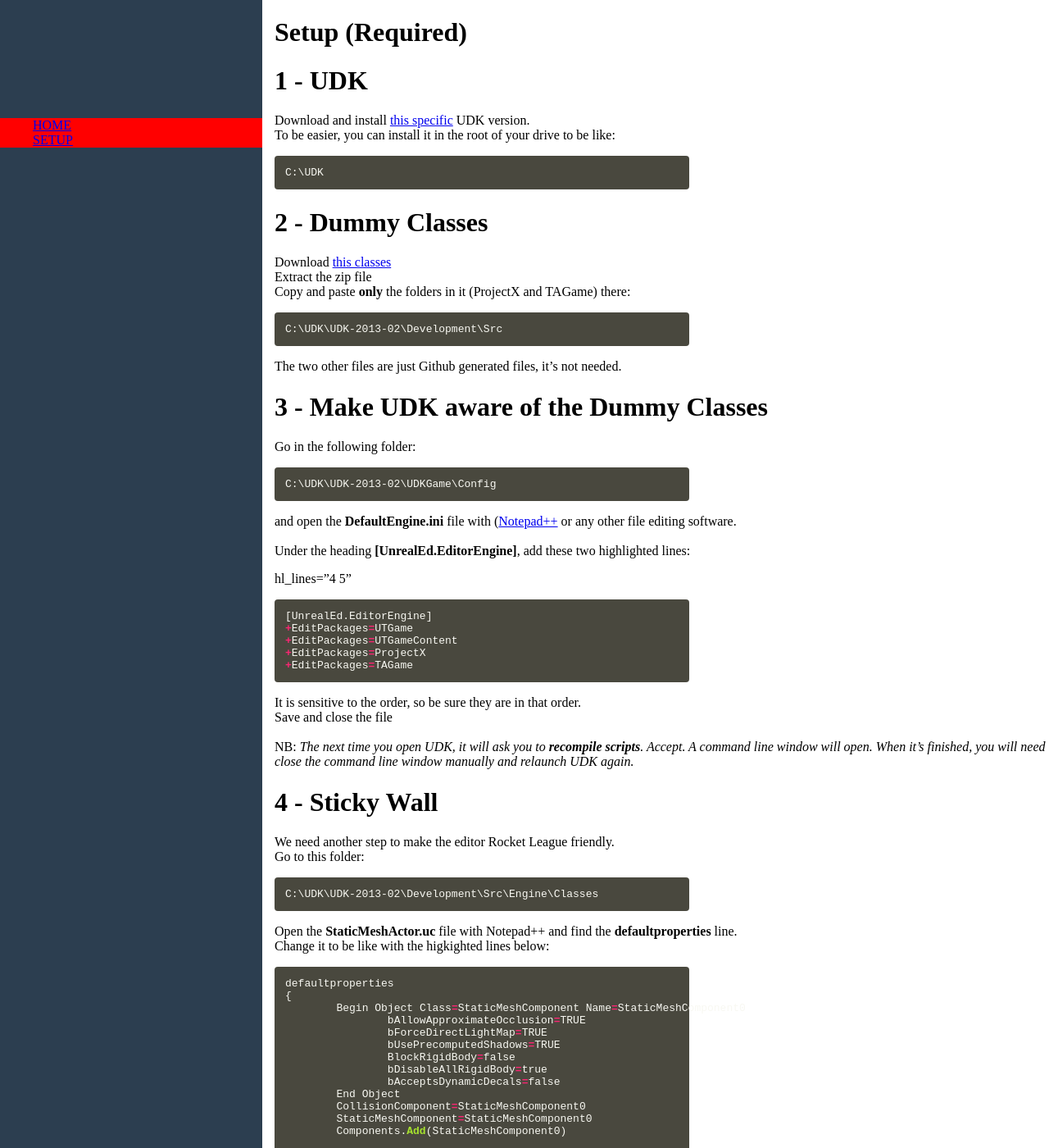
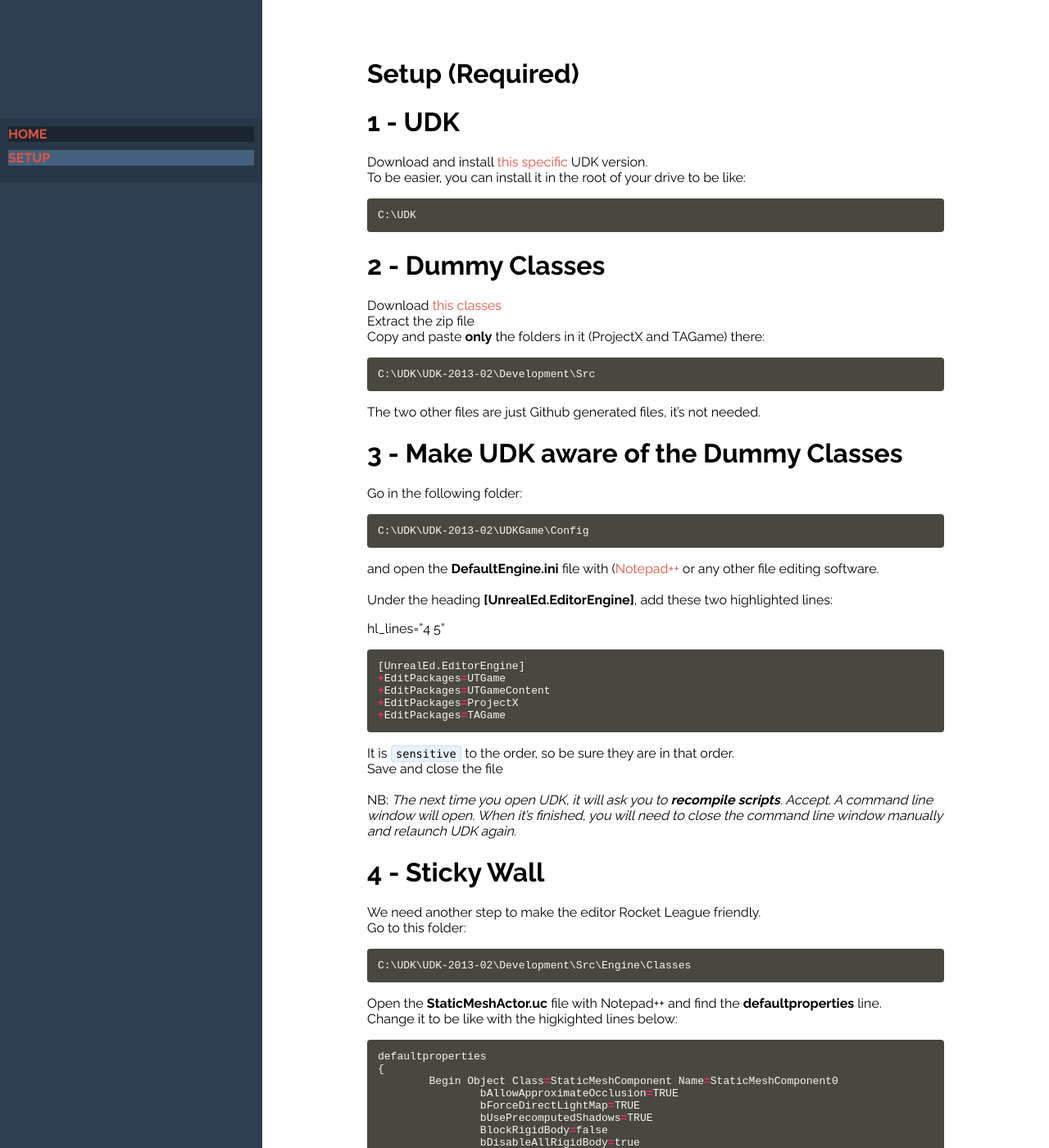
Before and after one commit to rocketleaguemoddingwiki/rocketleaguemoddingwiki.github.io, a Jekyll site: the page built from pages/setup/setup_required.md, in a window 1280 px wide and 1400 px high. Shown: the whole window at 82% size. Built offline with Jekyll 4.4.1, drawn with Linux system fonts in a browser that asks for light colours; our own code applies the rules of GitHub Pages for plain Markdown files.

Commit message:
working copy

````diff
--- a/_includes/footer.html
+++ b/_includes/footer.html
@@ -1 +1,3 @@
-<h1>FOOTER</h1>
+<div class="footer">
+	<h1>FOOTER</h1>
+</div>
--- a/_includes/nav.html
+++ b/_includes/nav.html
@@ -1,6 +1,17 @@
 <nav class="nav">
 	<ul>
-		<a href="{{site.url}}/index.html" class="{% if page.url == '/index.html' %}nav_current{% endif %}"><li>HOME</li></a>
-		<a href="{{site.url}}/pages/setup/setup_required.html" class="{% if page.url == '/setup_required.html' %}nav_current{% endif %}"><li>SETUP</li></a>
+
+		<a href="{{site.url}}/index.html">
+			<li class="nav_button {% if page.url == '/' %}nav_current{% endif %}">
+				<strong>HOME</strong>
+			</li>
+		</a>
+
+		<a href="{{site.url}}/pages/setup/setup_required.html">
+			<li class="nav_button {% if page.url == '/pages/setup/setup_required.html' %}nav_current{% endif %}">
+				<strong>SETUP</strong>
+			</li>
+		</a>
+
 	</ul>
 </nav>
--- a/_layouts/default.html
+++ b/_layouts/default.html
@@ -5,6 +5,7 @@
 	<title>RL Modding Wiki</title>
 	<link rel="stylesheet" type="text/css" href="{{site.baseurl}}/css/common.css">
 	<link rel="stylesheet" type="text/css" href="{{site.baseurl}}/css/rouge-monokai.css">
+	<link href="https://fonts.googleapis.com/css?family=Raleway:400,700" rel="stylesheet">
 </head>
 <body>
 	<div class="left_panel">
@@ -13,5 +14,6 @@
 	<div class="page_container">
 		{{content}}
 	</div>
+	{% include footer.html %}
 </body>
 </html>
--- a/css/common.css
+++ b/css/common.css
@@ -1,5 +1,20 @@
 body {
 	margin: 0;
+	font-family: 'Raleway', sans-serif;
+	-webkit-font-smoothing: antialiased;
+}
+
+a {
+	text-decoration: none;
+	color: #e25440;
+}
+
+a:hover {
+	color: #b9301c;
+	-o-transition: .5s;
+	-ms-transition: .5s;
+	-moz-transition: .5s;
+	-webkit-transition: .5s;
 }
 
 .left_panel {
@@ -15,27 +30,50 @@ body {
 
 .nav > ul {
 	list-style-type: none;
-	background-color: red;
+	background-color: #273747;
+	padding: 10px;
+}
+
+.nav_button {
+	background-color: #1a2530;
+	margin-bottom: 10px;
+}
+
+.nav_button:hover {
+	background-color: #43607C;
+	-o-transition: .5s;
+	-ms-transition: .5s;
+	-moz-transition: .5s;
+	-webkit-transition: .5s;
 }
 
 .nav_current {
-	background-color: green;
+	background-color: #43607C;
 }
 
-.page_container {
+.page_container, .footer {
 	margin-left: 25%;
-	width: 75%;
+	margin-top: 50px;
 	float: left;
-	padding: 0 15px 0 15px;
+	padding: 0 10%;
+	word-break: break-word;
 }
 
 div.highlight {
 	padding: 0 13px 0 13px;
 	border-radius: 4px;
-	max-width: 50%;
 }
 
 pre.highlight {
 	padding: 13px 0 13px 0;
 	margin: 0;
 }
+
+code.highlighter-rouge {
+	padding: .1em .4em;
+	background: #e8f2fb;
+	border: 1px solid #c9e1f6;
+	border-radius: 3px;
+	font-family: Consolas, Menlo, Monaco, Lucida Console, Liberation Mono, DejaVu Sans Mono, Bitstream Vera Sans Mono, Courier New, monospace, serif;
+	font-size: .85em;
+}
--- a/pages/setup/setup_required.md
+++ b/pages/setup/setup_required.md
@@ -35,7 +35,7 @@ hl_lines="4 5"
 +EditPackages=ProjectX
 +EditPackages=TAGame
 ```
-It is sensitive to the order, so be sure they are in that order.<br/>
+It is `sensitive` to the order, so be sure they are in that order.<br/>
 Save and close the file<br/>
 <br/>
 NB: _The next time you open UDK, it will ask you to **recompile scripts**. Accept. A command line window will open. When it's finished, you will need to close the command line window manually and relaunch UDK again._
````
